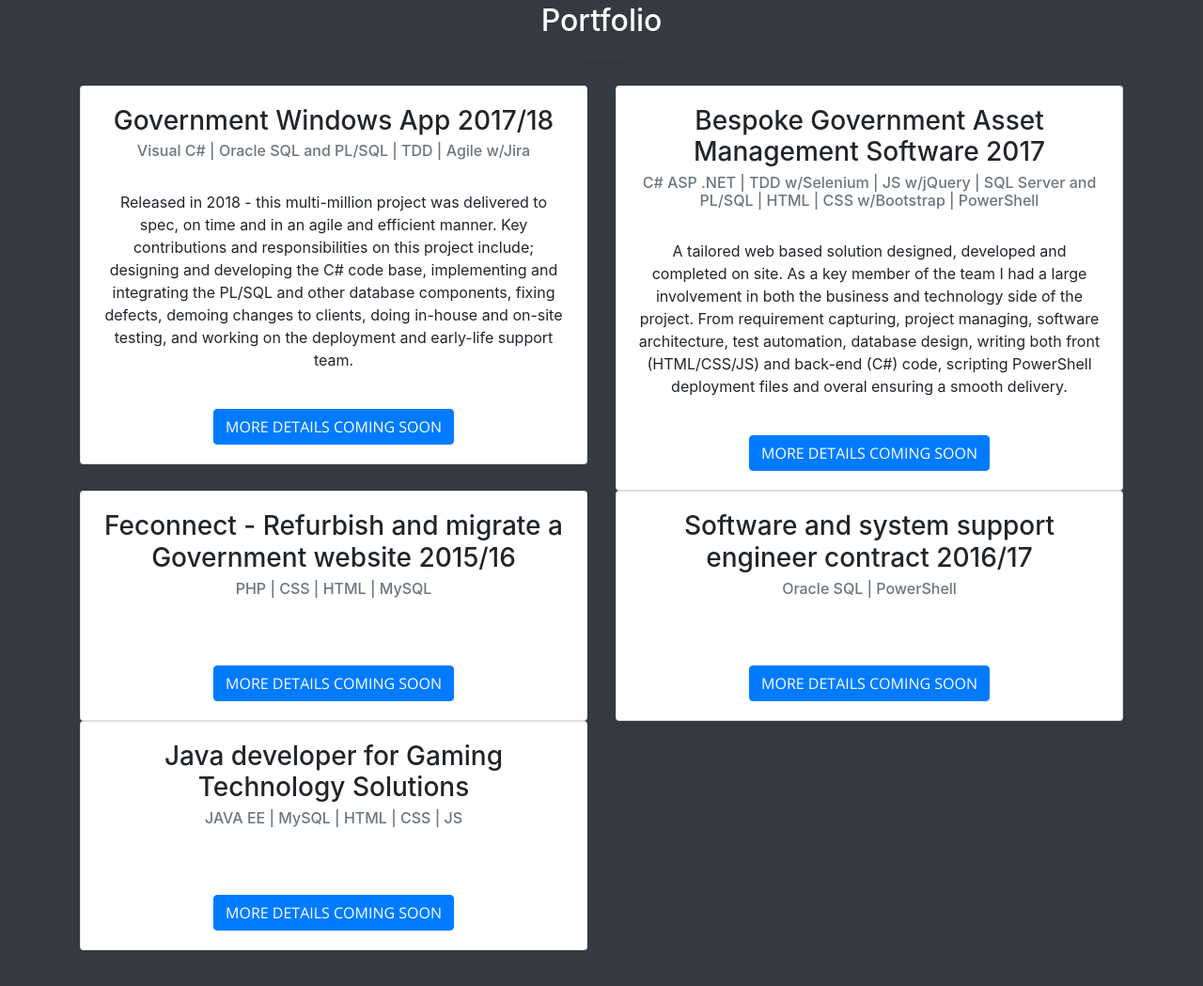
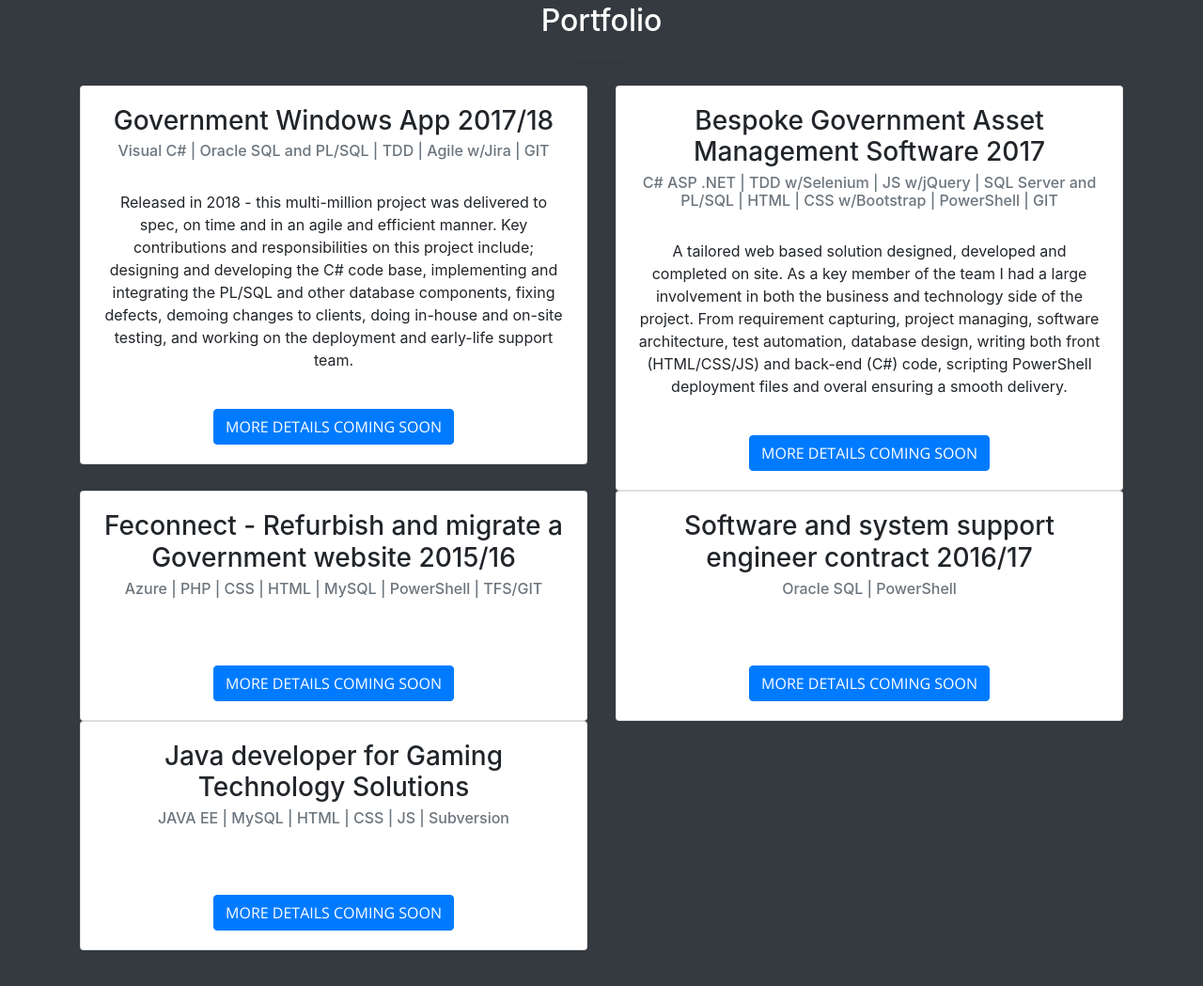
Before and after one commit to jcassem/jcassem.github.io, a website with bundled scripts: page index.html in a window 1280 px wide. Shown: the part 2043-3092 px from the top of the page at 94% size. Built offline with nearby package versions, Linux system fonts and the light colour scheme.

Commit message:
Add missing techstack

```diff
--- a/index.html
+++ b/index.html
@@ -145,7 +145,7 @@
               <div class="card">
                   <div class="card-body text-center">
                     <h3 class="card-title">Government Windows App 2017/18</h5>
-                    <h6 class="card-subtitle mb-2 text-muted">Visual C# | Oracle SQL and PL/SQL | TDD | Agile w/Jira
+                    <h6 class="card-subtitle mb-2 text-muted">Visual C# | Oracle SQL and PL/SQL | TDD | Agile w/Jira | GIT
                     </h6>
                     <br/>
                     <p class="card-text">
@@ -166,7 +166,7 @@
                   <div class="card-body text-center">
                     <h3 class="card-title">Bespoke Government Asset Management Software 2017</h5>
                     <h6 class="card-subtitle mb-2 text-muted">C# ASP .NET | TDD w/Selenium
-                      | JS w/jQuery | SQL Server and PL/SQL | HTML | CSS w/Bootstrap | PowerShell</h6>
+                      | JS w/jQuery | SQL Server and PL/SQL | HTML | CSS w/Bootstrap | PowerShell | GIT</h6>
                     <br/>
                     <p class="card-text">
                       A tailored web based solution designed, developed and completed on site.
@@ -185,7 +185,7 @@
               <div class="card">
                   <div class="card-body text-center">
                     <h3 class="card-title">Feconnect - Refurbish and migrate a Government website 2015/16</h5>
-                    <h6 class="card-subtitle mb-2 text-muted">PHP | CSS | HTML | MySQL</h6>
+                    <h6 class="card-subtitle mb-2 text-muted">Azure | PHP | CSS | HTML | MySQL | PowerShell | TFS/GIT</h6>
                     <br/>
                     <p class="card-text">
 
@@ -217,7 +217,7 @@
               <div class="card">
                   <div class="card-body text-center">
                     <h3 class="card-title">Java developer for Gaming Technology Solutions</h5>
-                    <h6 class="card-subtitle mb-2 text-muted">JAVA EE | MySQL | HTML | CSS | JS</h6>
+                    <h6 class="card-subtitle mb-2 text-muted">JAVA EE | MySQL | HTML | CSS | JS | Subversion</h6>
                     <br/>
                     <p class="card-text">
 
```
